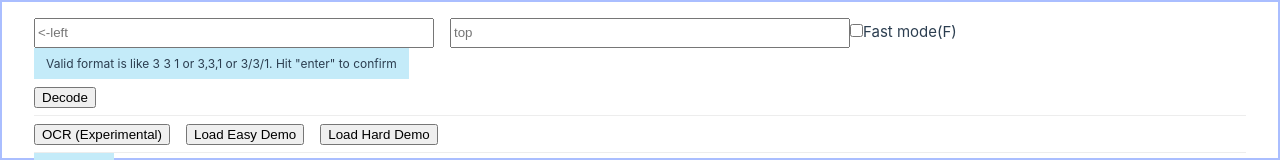
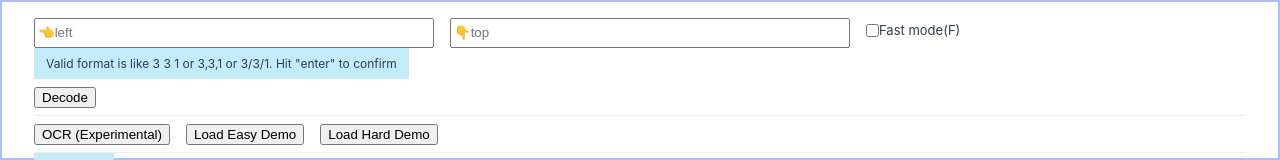
Before and after one commit to youngbeen/nonograms-decode-helper, a Vue app: page / in a window 1280 px wide. Shown: the top 160 px of the page. Built offline with nearby package versions, Linux system fonts and the light colour scheme.

Commit message:
feat: support Resolve hotkey & asset: update website icon

```diff
--- a/src/components/Playground.vue
+++ b/src/components/Playground.vue
@@ -104,6 +104,11 @@ const listenKeyStroke = (event) => {
   if (e.keyCode === 70) {
     // 侦听f按键
     isFastMode.value = !isFastMode.value
+  } else if (e.keyCode === 82) {
+    // 侦听r按键
+    if (status.value === 'resolving') {
+      standardResolve()
+    }
   }
 }
 const submit = (location) => {
@@ -445,14 +450,17 @@ const restart = () => {
       <input class="number-input" type="text"
         v-model="leftInputContent"
         @keyup.enter="submit('left')"
-        placeholder="<-left"
+        placeholder="👈left"
         style="margin-right: 1rem;">
       <input class="number-input" type="text"
         v-model="topInputContent"
         @keyup.enter="submit('top')"
-        placeholder="top">
-      <input type="checkbox" v-model="isFastMode" id="fast-mode">
-      <label for="fast-mode">Fast mode(F)</label>
+        placeholder="👇top"
+        style="margin-right: 1rem;">
+      <span style="display: inline-flex; align-items: center; margin-right: 1rem;">
+        <input type="checkbox" v-model="isFastMode" id="fast-mode">
+        <label for="fast-mode" style="font-size: 13px;">Fast mode(F)</label>
+      </span>
       <div class="box-tip" style="display: inline-block;"
         v-show="status === 'init'">
         <div class="cs-tip">
@@ -472,7 +480,7 @@ const restart = () => {
       <button @click="loadDemo('hard')">Load Hard Demo</button>
     </p>
     <p class="action-seg" v-show="status === 'resolving'">
-      <button @click="standardResolve">Resolve</button>
+      <button @click="standardResolve">Resolve(R)</button>
       <!-- <button @click="resolveByBlock">Resolve By Blocks</button>
       <button @click="resolveByEdge">Resolve By Edge</button>
       <button @click="resolveByMarkedOrCrossed">Resolve By Marked/Crossed</button> -->
```
Also changed, not shown: src/assets/website_icon.png (added), 1 other file (tests, documents, lock files or other folders).
